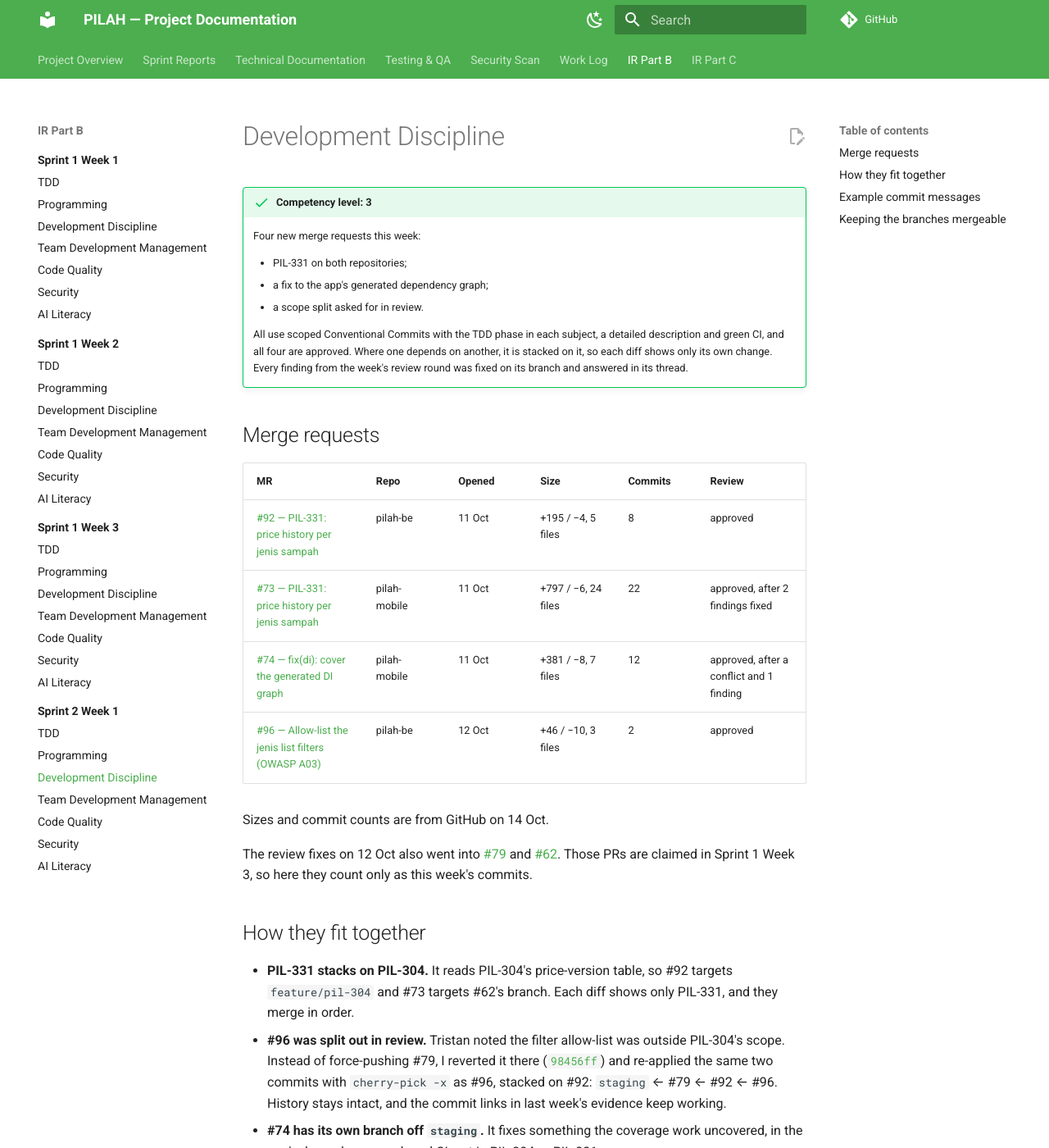
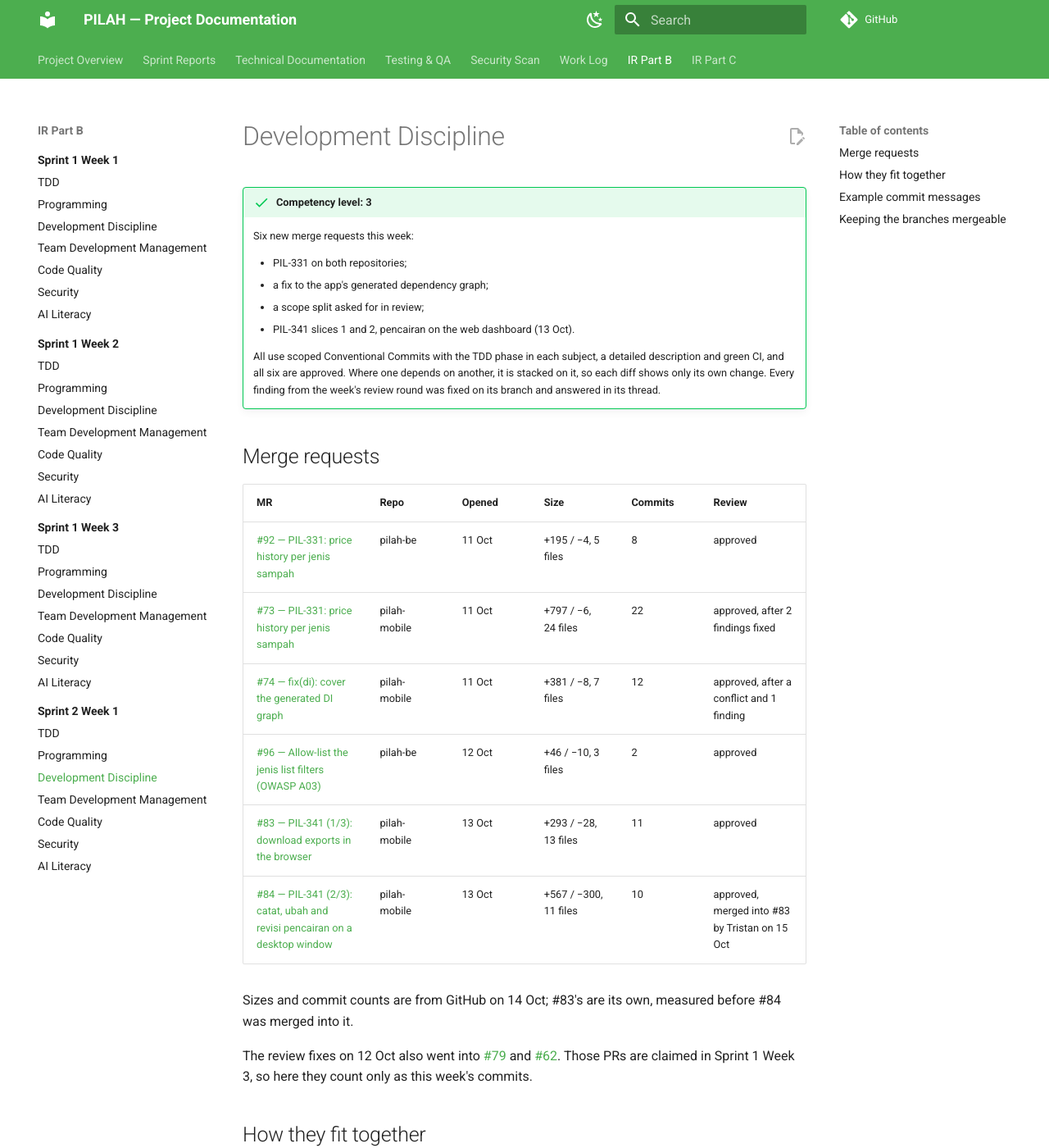
Before and after one commit to mvfi0/pilah-docs, an MkDocs documentation site: the page built from docs/review-sprint-2-week-1/part-b/development-discipline.md, in a window 1280 px wide and 1400 px high. Shown: the whole window at 82% size. Built offline with MkDocs 1.6.1 and Material for MkDocs 9.7.7, drawn with Linux system fonts in a browser that asks for light colours; comment, search, counter and statistics services are not loaded; some of the changed text lies outside the part shown.

Commit message:
docs(ir): count PIL-341 slices 1-2 (#83, #84) on the S2W1 Development Discipline page
Six new MRs instead of four, with #83's size measured before #84 was merged into it, and a note on how the PIL-341 slices stack.

Co-Authored-By: Claude Opus 5.5 <noreply@anthropic.com>

```diff
--- a/docs/review-sprint-2-week-1/part-b/development-discipline.md
+++ b/docs/review-sprint-2-week-1/part-b/development-discipline.md
@@ -1,13 +1,14 @@
 # Development Discipline
 
 !!! success "Competency level: 3"
-    Four new merge requests this week:
+    Six new merge requests this week:
 
     - PIL-331 on both repositories;
     - a fix to the app's generated dependency graph;
-    - a scope split asked for in review.
+    - a scope split asked for in review;
+    - PIL-341 slices 1 and 2, pencairan on the web dashboard (13 Oct).
 
-    All use scoped Conventional Commits with the TDD phase in each subject, a detailed description and green CI, and all four are approved. Where one depends on another, it is stacked on it, so each diff shows only its own change. Every finding from the week's review round was fixed on its branch and answered in its thread.
+    All use scoped Conventional Commits with the TDD phase in each subject, a detailed description and green CI, and all six are approved. Where one depends on another, it is stacked on it, so each diff shows only its own change. Every finding from the week's review round was fixed on its branch and answered in its thread.
 
 ## Merge requests
 
@@ -17,8 +18,10 @@
 | [#73 — PIL-331: price history per jenis sampah](https://github.com/bank-sampah-PILAH/pilah-mobile/pull/73) | pilah-mobile | 11 Oct | +797 / −6, 24 files | 22 | approved, after 2 findings fixed |
 | [#74 — fix(di): cover the generated DI graph](https://github.com/bank-sampah-PILAH/pilah-mobile/pull/74) | pilah-mobile | 11 Oct | +381 / −8, 7 files | 12 | approved, after a conflict and 1 finding |
 | [#96 — Allow-list the jenis list filters (OWASP A03)](https://github.com/bank-sampah-PILAH/pilah-be/pull/96) | pilah-be | 12 Oct | +46 / −10, 3 files | 2 | approved |
+| [#83 — PIL-341 (1/3): download exports in the browser](https://github.com/bank-sampah-PILAH/pilah-mobile/pull/83) | pilah-mobile | 13 Oct | +293 / −28, 13 files | 11 | approved |
+| [#84 — PIL-341 (2/3): catat, ubah and revisi pencairan on a desktop window](https://github.com/bank-sampah-PILAH/pilah-mobile/pull/84) | pilah-mobile | 13 Oct | +567 / −300, 11 files | 10 | approved, merged into #83 by Tristan on 15 Oct |
 
-Sizes and commit counts are from GitHub on 14 Oct.
+Sizes and commit counts are from GitHub on 14 Oct; #83's are its own, measured before #84 was merged into it.
 
 The review fixes on 12 Oct also went into [#79](https://github.com/bank-sampah-PILAH/pilah-be/pull/79) and [#62](https://github.com/bank-sampah-PILAH/pilah-mobile/pull/62). Those PRs are claimed in Sprint 1 Week 3, so here they count only as this week's commits.
 
@@ -26,6 +29,7 @@ The review fixes on 12 Oct also went into [#79](https://github.com/bank-sampah-P
 
 - **PIL-331 stacks on PIL-304.** It reads PIL-304's price-version table, so #92 targets `feature/pil-304` and #73 targets #62's branch. Each diff shows only PIL-331, and they merge in order.
 - **#96 was split out in review.** Tristan noted the filter allow-list was outside PIL-304's scope. Instead of force-pushing #79, I reverted it there ([`98456ff`](https://github.com/bank-sampah-PILAH/pilah-be/commit/98456ff)) and re-applied the same two commits with `cherry-pick -x` as #96, stacked on #92: `staging` ← #79 ← #92 ← #96. History stays intact, and the commit links in last week's evidence keep working.
+- **PIL-341 is sliced, and the slices stack.** The issue is split into three reviewable slices (1/3, 2/3, 3/3). #84 targets #83's branch, so each review covers one slice; Tristan merged #84 into #83 once both were approved.
 - **#74 has its own branch off `staging`.** It fixes something the coverage work uncovered, in the app's dependency graph and CI, not in PIL-304 or PIL-331.
 
 ## Example commit messages
```
Also changed, not shown: docs/review-sprint-2-week-1/index.md (+1 -1 lines).
